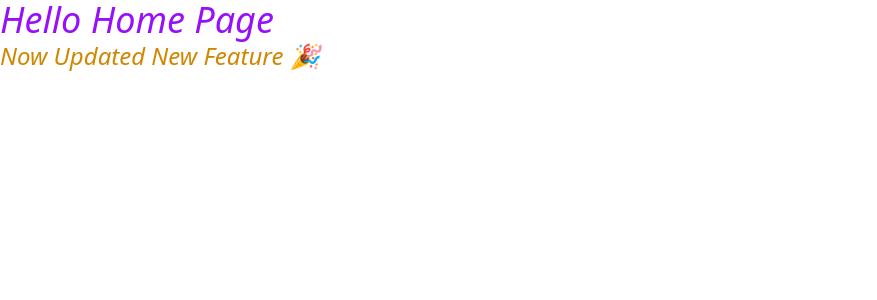
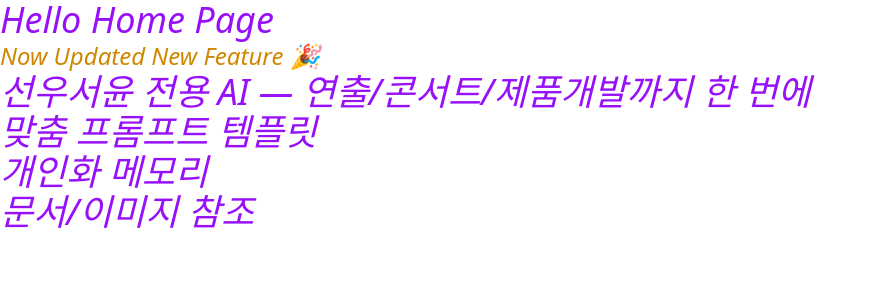
Before and after one commit to eeennsu/vite-react-template, a React (Vite) app: page / in a window 1280 px wide. Shown: the top 300 px of the page, without its empty margins (0-877 px from the left). Built offline with nearby package versions, Linux system fonts and the light colour scheme.

Commit message:
fix: home page

```diff
--- a/src/pages/home/home-page.tsx
+++ b/src/pages/home/home-page.tsx
@@ -9,6 +9,12 @@ export default function HomePage() {
     <div className='text-4xl text-purple-600 italic'>
       Hello Home Page
       <p className='text-2xl text-yellow-600 italic'>Now Updated New Feature 🎉</p>
+      <ul>
+        <li>선우서윤 전용 AI — 연출/콘서트/제품개발까지 한 번에</li>
+        <li>맞춤 프롬프트 템플릿</li>
+        <li>개인화 메모리</li>
+        <li>문서/이미지 참조</li>
+      </ul>
     </div>
     // <div className='min-h-screen bg-gradient-to-b from-zinc-950 via-zinc-900 to-black text-zinc-100'>
     //   {/* Nav */}
```
